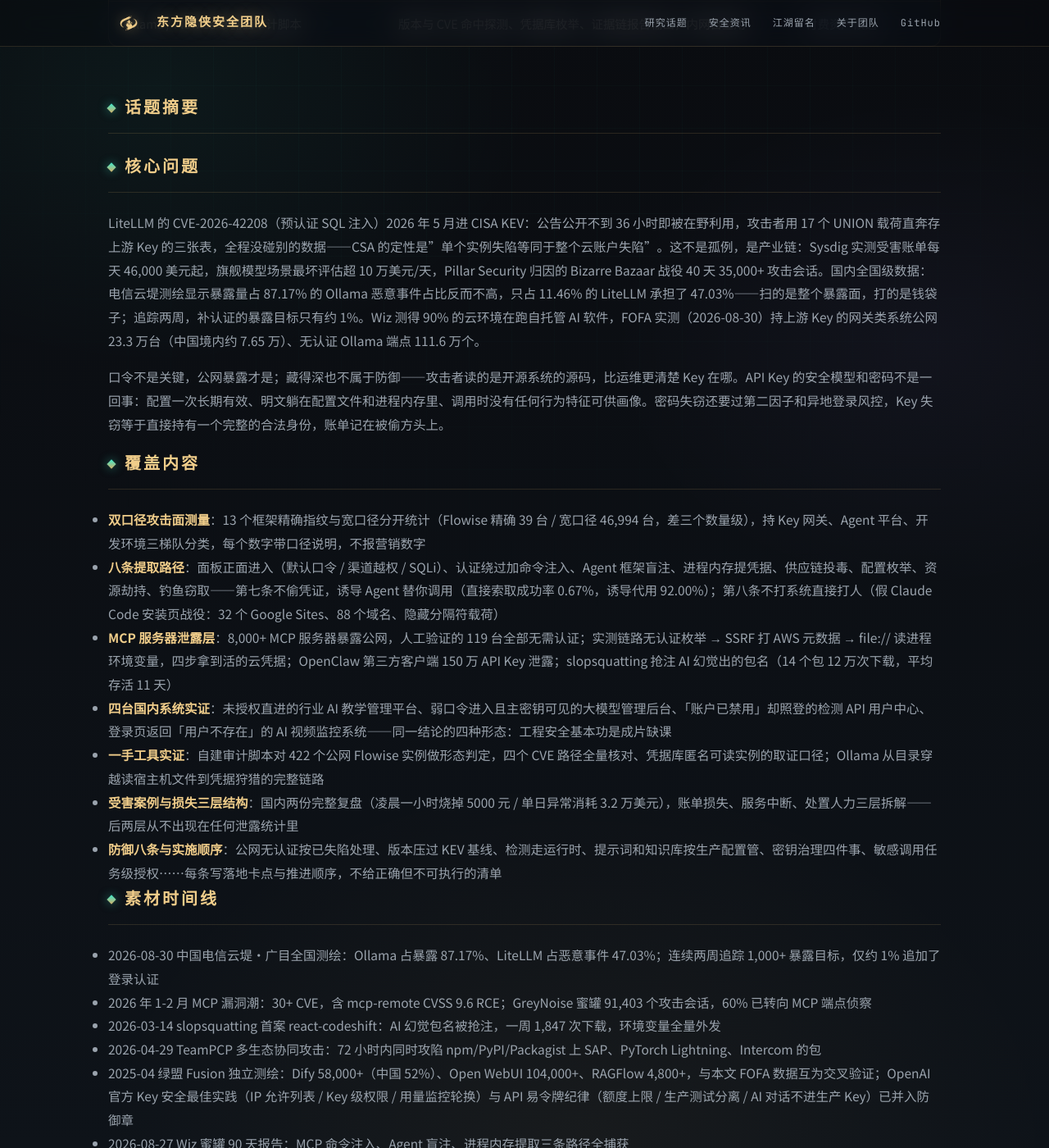
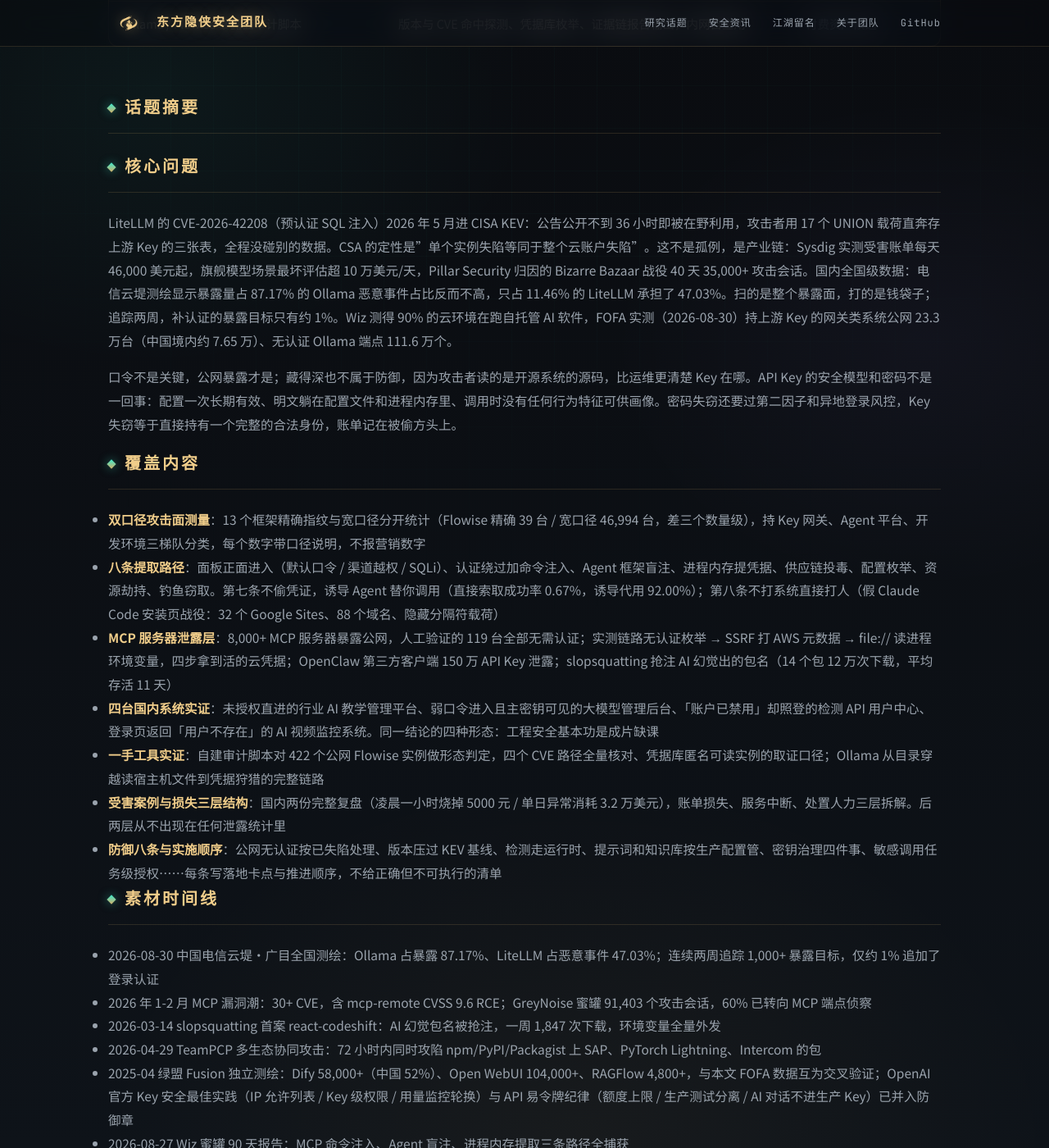
Before and after one commit to EastSword/EastSword.github.io, a Jekyll site: the page built from _topics/llm-api-key-security.md, in a window 1280 px wide and 1400 px high, scrolled down 1355 px. Shown: the whole window at 82% size. Built offline with Jekyll 4.4.1, drawn with Linux system fonts in a browser that asks for light colours; comment, search, counter and statistics services are not loaded; some of the changed text lies outside the part shown.

Commit message:
课题页清理破折号补语句式

```diff
--- a/_topics/llm-api-key-security.md
+++ b/_topics/llm-api-key-security.md
@@ -2,7 +2,7 @@
 published: true
 layout: topic
 title: 公网大模型的密钥泄露
-subtitle: 口令不是关键，公网暴露才是——API Key 的窃取路径、实测证据与防御方法论
+subtitle: 口令不是关键，公网暴露才是：API Key 的窃取路径、实测证据与防御方法论
 date: 2026-08-30
 updated: 2026-08-30
 status: drafting
@@ -46,18 +46,18 @@
 
 ## 核心问题
 
-LiteLLM 的 CVE-2026-42208（预认证 SQL 注入）2026 年 5 月进 CISA KEV：公告公开不到 36 小时即被在野利用，攻击者用 17 个 UNION 载荷直奔存上游 Key 的三张表，全程没碰别的数据——CSA 的定性是"单个实例失陷等同于整个云账户失陷"。这不是孤例，是产业链：Sysdig 实测受害账单每天 46,000 美元起，旗舰模型场景最坏评估超 10 万美元/天，Pillar Security 归因的 Bizarre Bazaar 战役 40 天 35,000+ 攻击会话。国内全国级数据：电信云堤测绘显示暴露量占 87.17% 的 Ollama 恶意事件占比反而不高，只占 11.46% 的 LiteLLM 承担了 47.03%——扫的是整个暴露面，打的是钱袋子；追踪两周，补认证的暴露目标只有约 1%。Wiz 测得 90% 的云环境在跑自托管 AI 软件，FOFA 实测（2026-08-30）持上游 Key 的网关类系统公网 23.3 万台（中国境内约 7.65 万）、无认证 Ollama 端点 111.6 万个。
+LiteLLM 的 CVE-2026-42208（预认证 SQL 注入）2026 年 5 月进 CISA KEV：公告公开不到 36 小时即被在野利用，攻击者用 17 个 UNION 载荷直奔存上游 Key 的三张表，全程没碰别的数据。CSA 的定性是"单个实例失陷等同于整个云账户失陷"。这不是孤例，是产业链：Sysdig 实测受害账单每天 46,000 美元起，旗舰模型场景最坏评估超 10 万美元/天，Pillar Security 归因的 Bizarre Bazaar 战役 40 天 35,000+ 攻击会话。国内全国级数据：电信云堤测绘显示暴露量占 87.17% 的 Ollama 恶意事件占比反而不高，只占 11.46% 的 LiteLLM 承担了 47.03%。扫的是整个暴露面，打的是钱袋子；追踪两周，补认证的暴露目标只有约 1%。Wiz 测得 90% 的云环境在跑自托管 AI 软件，FOFA 实测（2026-08-30）持上游 Key 的网关类系统公网 23.3 万台（中国境内约 7.65 万）、无认证 Ollama 端点 111.6 万个。
 
-口令不是关键，公网暴露才是；藏得深也不属于防御——攻击者读的是开源系统的源码，比运维更清楚 Key 在哪。API Key 的安全模型和密码不是一回事：配置一次长期有效、明文躺在配置文件和进程内存里、调用时没有任何行为特征可供画像。密码失窃还要过第二因子和异地登录风控，Key 失窃等于直接持有一个完整的合法身份，账单记在被偷方头上。
+口令不是关键，公网暴露才是；藏得深也不属于防御，因为攻击者读的是开源系统的源码，比运维更清楚 Key 在哪。API Key 的安全模型和密码不是一回事：配置一次长期有效、明文躺在配置文件和进程内存里、调用时没有任何行为特征可供画像。密码失窃还要过第二因子和异地登录风控，Key 失窃等于直接持有一个完整的合法身份，账单记在被偷方头上。
 
 ## 覆盖内容
 
 - **双口径攻击面测量**：13 个框架精确指纹与宽口径分开统计（Flowise 精确 39 台 / 宽口径 46,994 台，差三个数量级），持 Key 网关、Agent 平台、开发环境三梯队分类，每个数字带口径说明，不报营销数字
-- **八条提取路径**：面板正面进入（默认口令 / 渠道越权 / SQLi）、认证绕过加命令注入、Agent 框架盲注、进程内存提凭据、供应链投毒、配置枚举、资源劫持、钓鱼窃取——第七条不偷凭证，诱导 Agent 替你调用（直接索取成功率 0.67%，诱导代用 92.00%）；第八条不打系统直接打人（假 Claude Code 安装页战役：32 个 Google Sites、88 个域名、隐藏分隔符载荷）
+- **八条提取路径**：面板正面进入（默认口令 / 渠道越权 / SQLi）、认证绕过加命令注入、Agent 框架盲注、进程内存提凭据、供应链投毒、配置枚举、资源劫持、钓鱼窃取。第七条不偷凭证，诱导 Agent 替你调用（直接索取成功率 0.67%，诱导代用 92.00%）；第八条不打系统直接打人（假 Claude Code 安装页战役：32 个 Google Sites、88 个域名、隐藏分隔符载荷）
 - **MCP 服务器泄露层**：8,000+ MCP 服务器暴露公网，人工验证的 119 台全部无需认证；实测链路无认证枚举 → SSRF 打 AWS 元数据 → file:// 读进程环境变量，四步拿到活的云凭据；OpenClaw 第三方客户端 150 万 API Key 泄露；slopsquatting 抢注 AI 幻觉出的包名（14 个包 12 万次下载，平均存活 11 天）
-- **四台国内系统实证**：未授权直进的行业 AI 教学管理平台、弱口令进入且主密钥可见的大模型管理后台、「账户已禁用」却照登的检测 API 用户中心、登录页返回「用户不存在」的 AI 视频监控系统——同一结论的四种形态：工程安全基本功是成片缺课
+- **四台国内系统实证**：未授权直进的行业 AI 教学管理平台、弱口令进入且主密钥可见的大模型管理后台、「账户已禁用」却照登的检测 API 用户中心、登录页返回「用户不存在」的 AI 视频监控系统。同一结论的四种形态：工程安全基本功是成片缺课
 - **一手工具实证**：自建审计脚本对 422 个公网 Flowise 实例做形态判定，四个 CVE 路径全量核对、凭据库匿名可读实例的取证口径；Ollama 从目录穿越读宿主机文件到凭据狩猎的完整链路
-- **受害案例与损失三层结构**：国内两份完整复盘（凌晨一小时烧掉 5000 元 / 单日异常消耗 3.2 万美元），账单损失、服务中断、处置人力三层拆解——后两层从不出现在任何泄露统计里
+- **受害案例与损失三层结构**：国内两份完整复盘（凌晨一小时烧掉 5000 元 / 单日异常消耗 3.2 万美元），账单损失、服务中断、处置人力三层拆解。后两层从不出现在任何泄露统计里
 - **防御八条与实施顺序**：公网无认证按已失陷处理、版本压过 KEV 基线、检测走运行时、提示词和知识库按生产配置管、密钥治理四件事、敏感调用任务级授权……每条写落地卡点与推进顺序，不给正确但不可执行的清单
 
 ## 素材时间线
```
